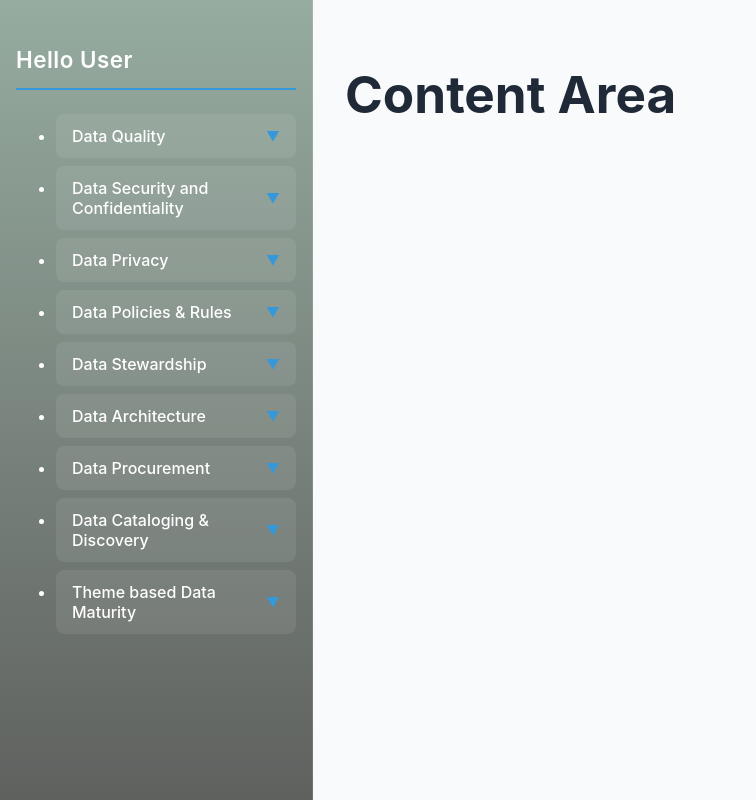
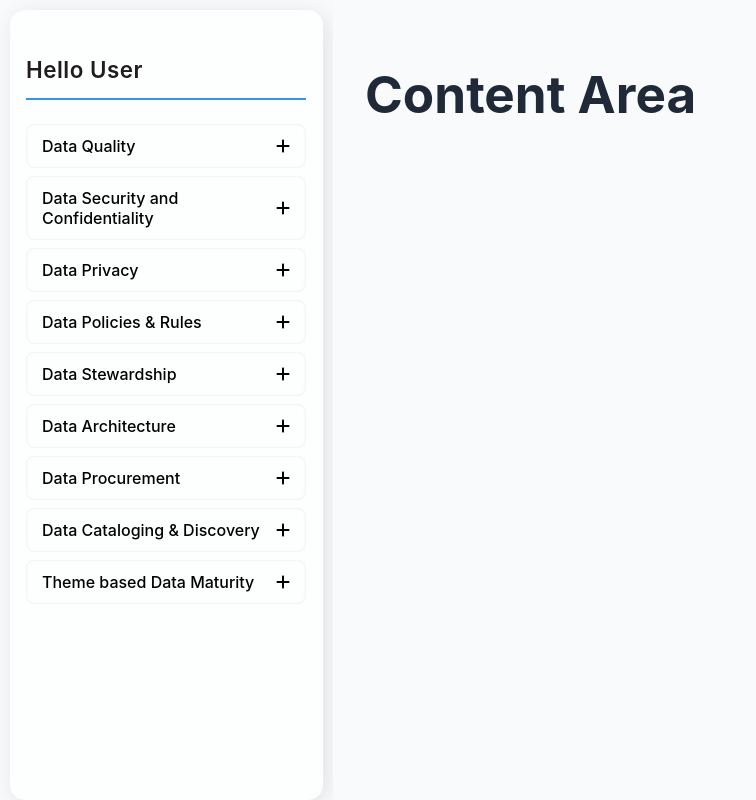
Before and after one commit to SoabeeAhmed/Data-Governance-Website, a React (Vite) app: page / in a window 1280 px wide. Shown: the whole page, without its empty margins (0-756 px from the left). Built offline with nearby package versions, Linux system fonts and the light colour scheme.

Commit message:
update css for Sidebar

```diff
--- a/package.json
+++ b/package.json
@@ -10,6 +10,9 @@
     "preview": "vite preview"
   },
   "dependencies": {
+    "@fortawesome/fontawesome-svg-core": "^6.7.2",
+    "@fortawesome/free-solid-svg-icons": "^6.7.2",
+    "@fortawesome/react-fontawesome": "^0.2.2",
     "papaparse": "^5.5.2",
     "react": "^19.1.0",
     "react-dom": "^19.1.0"
--- a/src/App.css
+++ b/src/App.css
@@ -1,4 +1,3 @@
-
 /* App.css */
 
 /* Reset and global styles */
@@ -18,27 +17,37 @@ body, html {
   overflow: hidden;
 }
 
-/* Sidebar styles */
+/* Sidebar styles with 3D effect and external margins */
 .sidebar {
   width: 280px;
-  background: linear-gradient(to bottom, #96aca0, #5f615f);
+  background-color: #fdfefe;
   border-right: 1px solid rgba(255, 255, 255, 0.1);
   padding: 1.5rem 1rem;
   overflow-y: auto;
-  box-shadow: 3px 0 10px rgba(0, 0, 0, 0.1);
-  color: #fff;
+  box-shadow: 4px 4px 25px rgba(0, 0, 0, 0.1), -4px -4px 25px rgba(255, 255, 255, 0.1); /* Internal shadow for depth */
+  color: black;
+  border-radius: 15px; /* Rounded corners for a smooth look */
+  transition: all 0.3s ease-in-out;
+  margin: 10px;  /* Margin from left edge */
+  margin-bottom: 0;
 }
 
+.sidebar:hover {
+  box-shadow: 6px 6px 30px rgba(0, 0, 0, 0.2), -6px -6px 30px rgba(255, 255, 255, 0.2); /* Slightly more pronounced shadow on hover */
+}
+
+/* Sidebar Header */
 .sidebar h2 {
   font-size: 1.4rem;
   font-weight: 600;
   margin-bottom: 1.5rem;
-  color: #fff;
+  color: rgb(30, 28, 28);
   border-bottom: 2px solid #3498db;
   padding-bottom: 0.75rem;
   letter-spacing: 0.5px;
 }
 
+/* Category button styles */
 .category-button {
   width: 100%;
   text-align: left;
@@ -47,26 +56,43 @@ body, html {
   border-radius: 0.5rem;
   background-color: rgba(255, 255, 255, 0.08);
   border: none;
-  color: #fff;
-  transition: all 0.2s ease;
+  color: black;
+  transition: all 0.3s ease, transform 0.2s ease;
   display: flex;
   justify-content: space-between;
   align-items: center;
   margin-bottom: 0.5rem;
   cursor: pointer;
+  box-shadow: inset 0 0 3px rgba(0, 0, 0, 0.1);
 }
 
 .category-button:hover {
   background-color: rgba(255, 255, 255, 0.15);
-  transform: translateX(3px);
+  transform: translateX(5px) translateY(-2px); /* Adding depth when hovered */
 }
 
 .category-button:active {
   background-color: rgba(255, 255, 255, 0.2);
+  transform: translateX(3px) translateY(2px); /* Mimicking button press effect */
+}
+
+.space-y-2 {
+  list-style: none;
+  padding-left: 0;
+}
+
+.text-sm.text-gray-500 {
+  font-size: 1rem;
+  font-weight: bold;
+  color: #fff;
+}
+
+ul {
+  padding-left: 13px;
 }
 
 .subcategory-list {
-  margin-left: 1rem;
+  margin-left: 0.01rem;
   margin-top: 0.5rem;
   margin-bottom: 1rem;
 }
@@ -75,13 +101,12 @@ body, html {
   font-size: 0.9rem;
   padding: 0.5rem 0.75rem;
   border-radius: 0.375rem;
-  background-color: rgba(52, 152, 219, 0.2);
-  color: #e0e7ff;
+  background-color: rgba(216, 221, 224, 0.2);
+  color: #1e4d92;
   cursor: pointer;
-  transition: all 0.2s ease;
+  transition: all 0.2s ease, transform 0.2s ease;
   margin-bottom: 0.4rem;
   display: block;
-  border-left: 3px solid #3498db;
 }
 
 .subcategory-item:hover {
@@ -89,7 +114,7 @@ body, html {
   transform: translateX(5px);
 }
 
-/* Loading, error and empty states */
+/* Loading, error, and empty states */
 .loading,
 .error,
 .no-categories {
@@ -117,8 +142,12 @@ body, html {
 }
 
 @keyframes spin {
-  from { transform: rotate(0deg); }
-  to { transform: rotate(360deg); }
+  from {
+    transform: rotate(0deg);
+  }
+  to {
+    transform: rotate(360deg);
+  }
 }
 
 .error {
@@ -155,7 +184,7 @@ li {
 
 /* Custom scrollbar */
 .sidebar::-webkit-scrollbar {
-  width: 6px;
+  display: none;
 }
 
 .sidebar::-webkit-scrollbar-track {
@@ -163,7 +192,7 @@ li {
 }
 
 .sidebar::-webkit-scrollbar-thumb {
-  background-color: rgba(52, 152, 219, 0.5);
+  background-color: rgba(138, 141, 142, 0.911);
   border-radius: 20px;
 }
 
--- a/src/App.tsx
+++ b/src/App.tsx
@@ -1,4 +1,3 @@
-// App.tsx
 import React, { useEffect, useState } from "react";
 import Papa from "papaparse";
 import Sidebar from "./components/Sidebar";
--- a/src/components/Sidebar.tsx
+++ b/src/components/Sidebar.tsx
@@ -1,5 +1,7 @@
-// Sidebar.tsx
 import React, { useState } from "react";
+import { FontAwesomeIcon } from "@fortawesome/react-fontawesome";
+import { faPlus, faMinus } from "@fortawesome/free-solid-svg-icons";
+
 
 interface SidebarProps {
   categories: {
@@ -42,9 +44,7 @@ const Sidebar: React.FC<SidebarProps> = ({ categories, isLoading = false, error
                 className="category-button"
               >
                 <span>{category}</span>
-                <span className="text-sm text-gray-500">
-                  {activeCategory === category ? "▲" : "▼"}
-                </span>
+                <FontAwesomeIcon icon={activeCategory === category ? faMinus : faPlus} />
               </button>
 
               {activeCategory === category && subcategories.length > 0 && (
```
Also changed, not shown: 1 other file (tests, documents, lock files or other folders).
